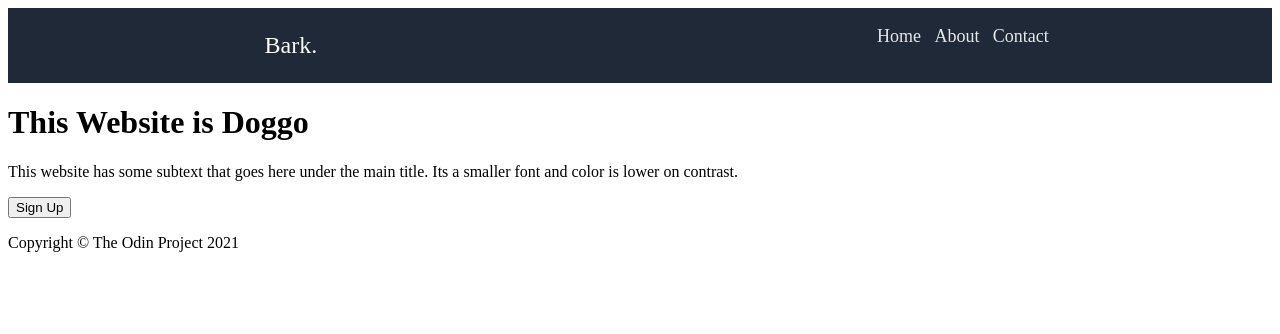
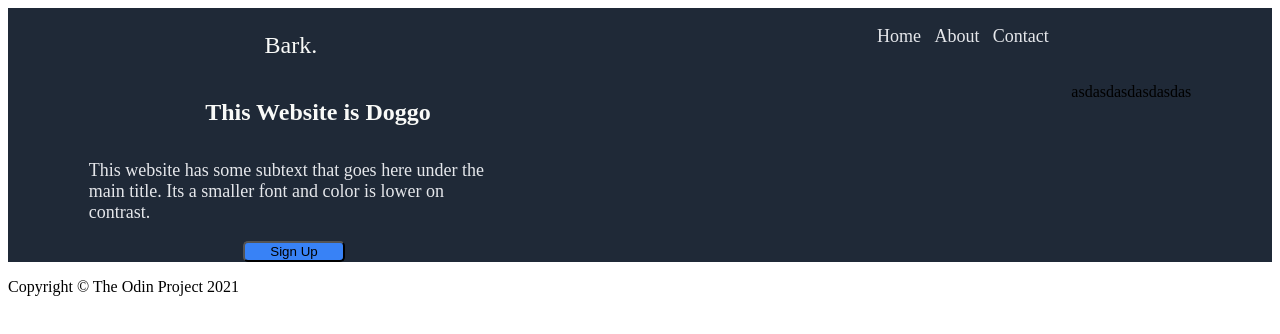
Before and after one commit to JRT96/Landing-Page, a plain HTML site: page index.html in a window 1280 px wide. Drawn offline with Linux system fonts and the light colour scheme.

Commit message:
styled more divs with css

```diff
--- a/index.html
+++ b/index.html
@@ -24,14 +24,14 @@
         <div class="content">
             <div class="signup-box">
                 <div class="signup-box-content">
-                    <h1>This Website is Doggo</h1>
-                    <p>This website has some subtext that goes here under the main title.
+                    <h1 class="doggo-text">This Website is Doggo</h1>
+                    <p class="text-box">This website has some subtext that goes here under the main title.
                         Its a smaller font and color is lower on contrast.
                     </p>
                     <button class="signup-box-button">Sign Up</button>
                 </div>
             </div>
-            <div class="signup-image"></div>
+            <div class="signup-image">asdasdasdasdasdas</div>
         </div>
         <div class="footer">
             <p id="footer-text">Copyright © The Odin Project 2021</p>
--- a/style.css
+++ b/style.css
@@ -23,3 +23,36 @@
     text-decoration: none;
     color: #e5e7eb;
 }
+
+.content {
+    display: flex;
+    background-color: #1f2937;
+    justify-content: space-around;
+}
+
+.signup-box-content {
+    display: flex;
+    flex-direction: column;
+    justify-content: space-around;
+    align-items: center;
+    width: 50%;
+    background-color: #1f2937;
+}
+
+.signup-box-button {
+    background-color: #3882f6;
+    border-radius: 5px;
+    width: 25%;
+}
+
+.doggo-text {
+    color: #f9faf8;
+    font-size: 24px;
+    margin-left: 48px;
+    font-weight: bold;
+}
+
+.text-box {
+    color: #e5e7eb;
+    font-size: 18px;
+}
```
